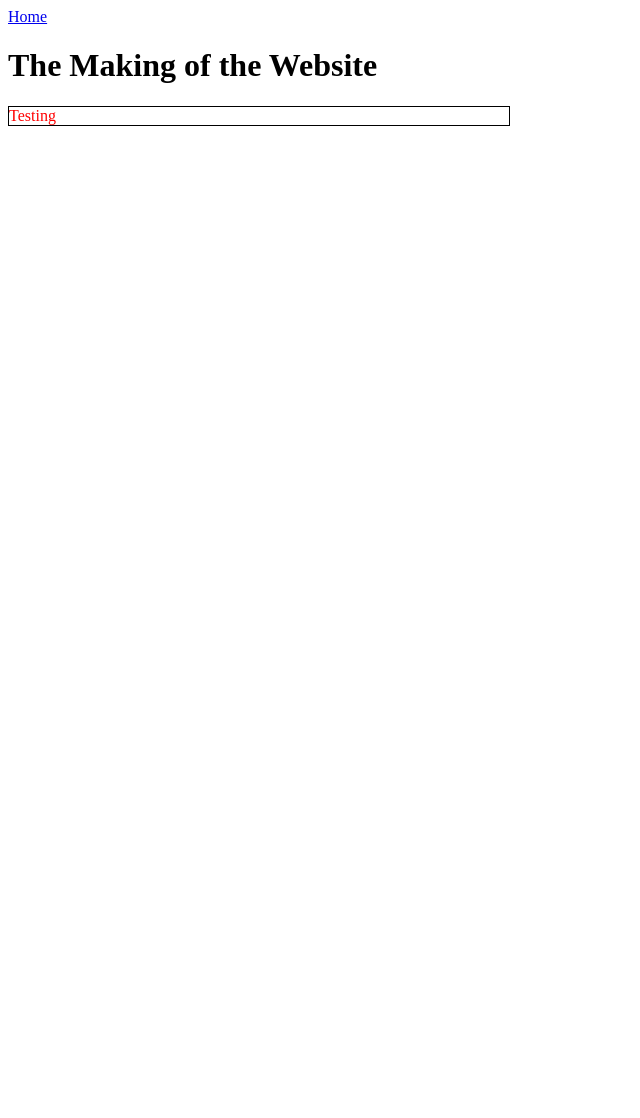
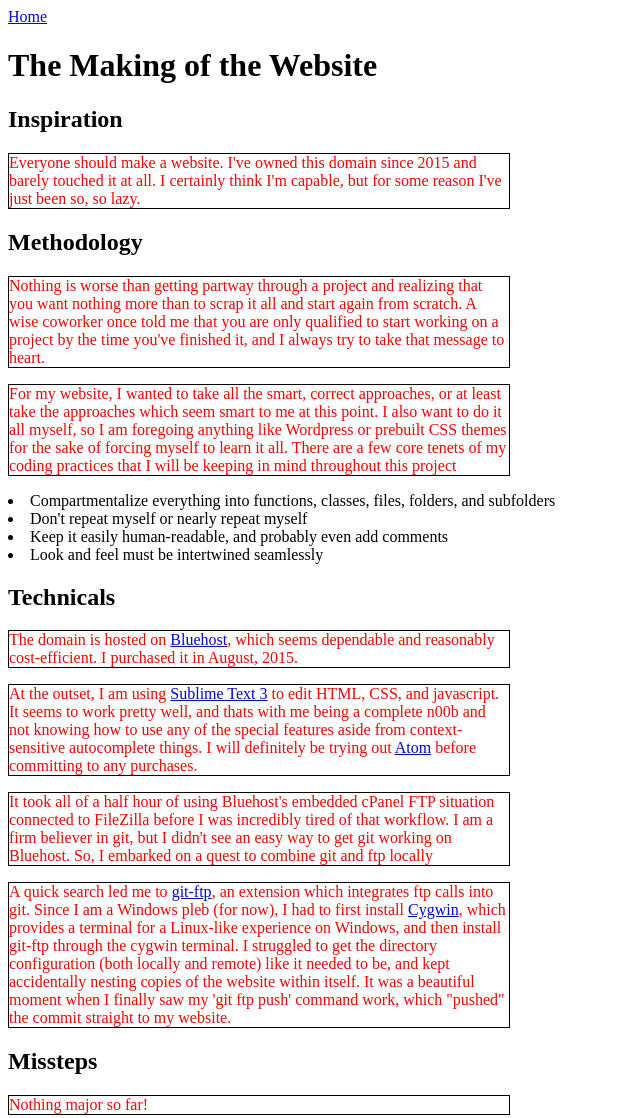
Before and after one commit to spencerarrasmith/Dasoccerguy.github.io, a plain HTML site: page pages/makingof.html in a window 1280 px wide. Shown: the whole page, without its empty margins (0-640 px from the left). Before the commit the page ends 800 px from the top, so only its background shows below. Drawn offline with Linux system fonts and the light colour scheme; files that its build step writes are made by us from their sources.

Commit message:
wrote a bunch of stuff about what I've done so far

```diff
--- a/pages/makingof.html
+++ b/pages/makingof.html
@@ -11,7 +11,33 @@
 <a href="../index.html">Home</a>
 
 <h1>The Making of the Website</h1>
-<p id="p1">Testing</p>
+
+<h2>Inspiration</h2>
+<p id="p1">Everyone should make a website. I've owned this domain since 2015 and barely touched it at all. I certainly think I'm capable, but for some reason I've just been so, so lazy.</p>
+
+<h2>Methodology</h2>
+<p id="p2">Nothing is worse than getting partway through a project and realizing that you want nothing more than to scrap it all and start again from scratch. A wise coworker once told me that you are only qualified to start working on a project by the time you've finished it, and I always try to take that message to heart.</p>
+
+<p id="p3">For my website, I wanted to take all the smart, correct approaches, or at least take the approaches which seem smart to me at this point. I also want to do it all myself, so I am foregoing anything like Wordpress or prebuilt CSS themes for the sake of forcing myself to learn it all. There are a few core tenets of my coding practices that I will be keeping in mind throughout this project</p>
+
+<ui>
+	<li>Compartmentalize everything into functions, classes, files, folders, and subfolders</li>
+	<li>Don't repeat myself or nearly repeat myself</li>
+	<li>Keep it easily human-readable, and probably even add comments</li>
+	<li>Look and feel must be intertwined seamlessly</li>
+</ui>
+
+<h2>Technicals</h2>
+<p id="p4">The domain is hosted on <a href="https://bluehost.com">Bluehost</a>, which seems dependable and reasonably cost-efficient. I purchased it in August, 2015.</p>
+
+<p id="p5">At the outset, I am using <a href="https://sublimetext.com">Sublime Text 3</a> to edit HTML, CSS, and javascript. It seems to work pretty well, and thats with me being a complete n00b and not knowing how to use any of the special features aside from context-sensitive autocomplete things. I will definitely be trying out <a href="https://atom.io/">Atom</a> before committing to any purchases.</p>
+
+<p id="p6">It took all of a half hour of using Bluehost's embedded cPanel FTP situation connected to FileZilla before I was incredibly tired of that workflow. I am a firm believer in git, but I didn't see an easy way to get git working on Bluehost. So, I embarked on a quest to combine git and ftp locally</p>
+
+<p id="p7">A quick search led me to <a href="https://github.com/git-ftp/git-ftp">git-ftp</a>, an extension which integrates ftp calls into git. Since I am a Windows pleb (for now), I had to first install <a href="https://www.cygwin.com/">Cygwin</a>, which provides a terminal for a Linux-like experience on Windows, and then install git-ftp through the cygwin terminal. I struggled to get the directory configuration (both locally and remote) like it needed to be, and kept accidentally nesting copies of the website within itself. It was a beautiful moment when I finally saw my 'git ftp push' command work, which "pushed" the commit straight to my website.</p>
+
+<h2>Missteps</h2>
+<p id="p8">Nothing major so far!</p>
 
 </body>
 
```
